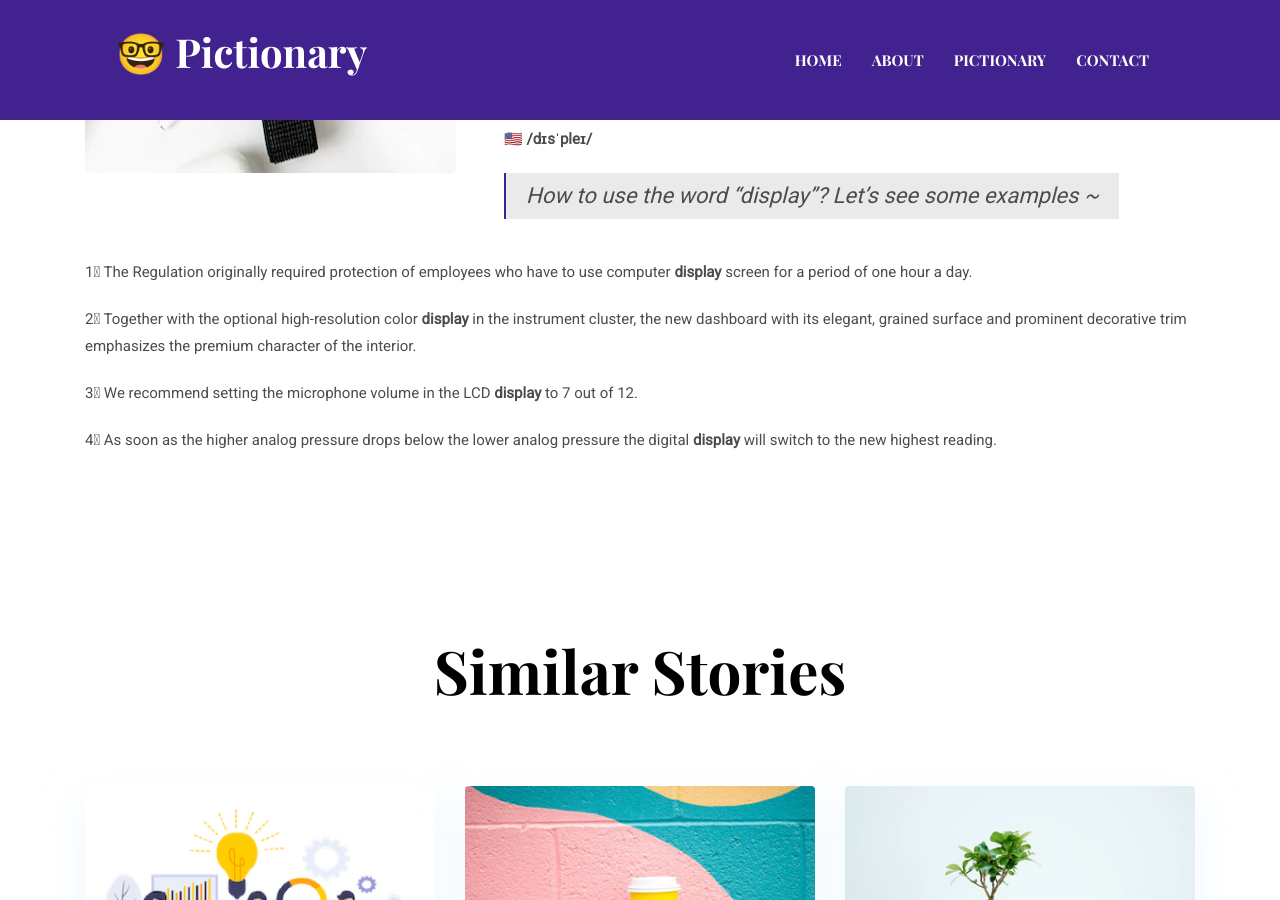
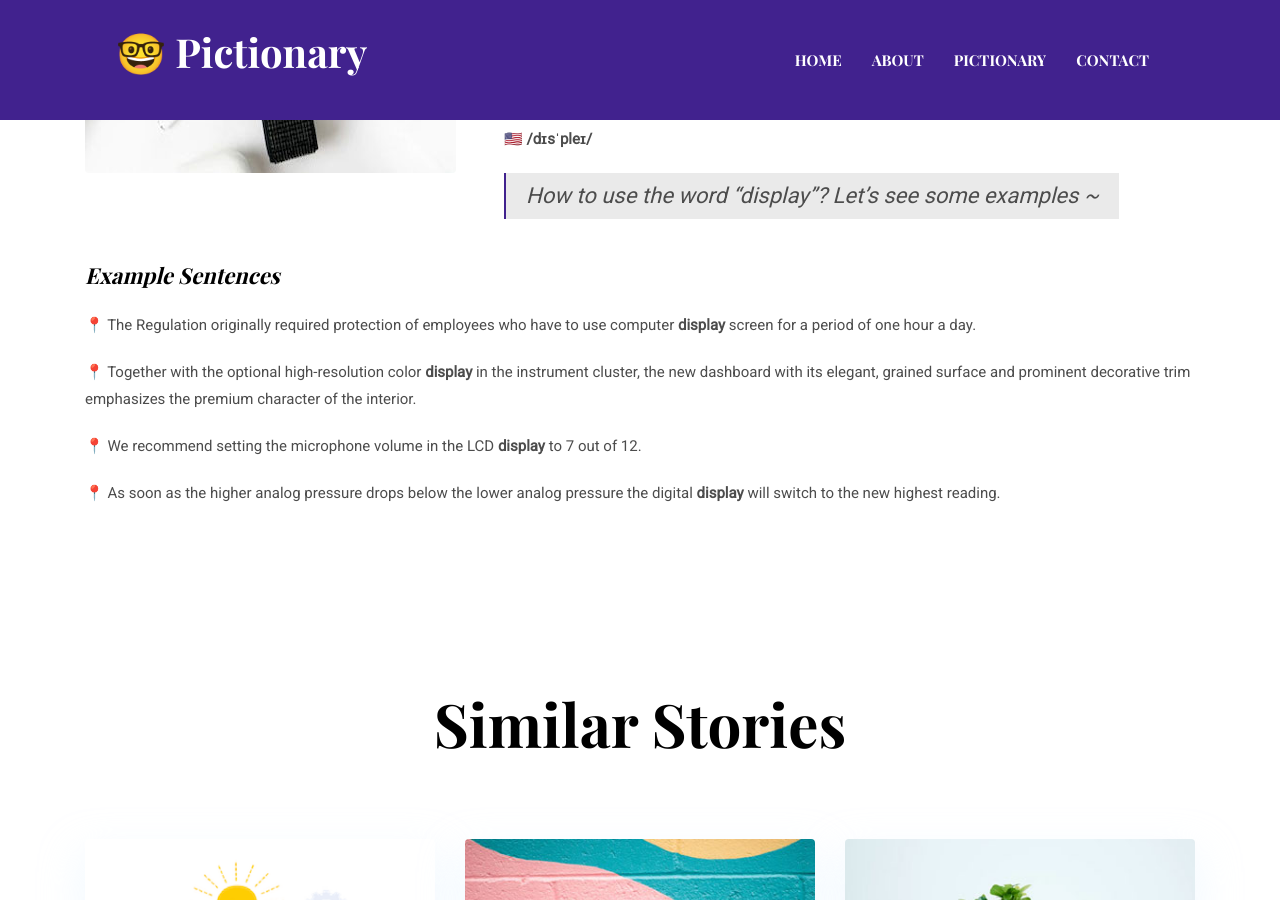
Before and after one commit to a1g5/a1g5.github.io, a Jekyll site: the page built from _posts/2023-02-20-display.markdown, in a window 1280 px wide and 900 px high, scrolled down 820 px. Built offline with Jekyll 4.4.1, drawn with Linux system fonts in a browser that asks for light colours.

Commit message:
Update 2023-02-20-display.markdown

```diff
--- a/_posts/2023-02-20-display.markdown
+++ b/_posts/2023-02-20-display.markdown
@@ -22,10 +22,14 @@ image:  /assets/images/blog/post-1.jpg
 
 > How to use the word "display"? Let's see some examples ~
 
-1⃣️ The Regulation originally required protection of employees who have to use computer <B>display</B> screen for a period of one hour a day. <br>
 
-2⃣️ Together with the optional high-resolution color <B>display</B> in the instrument cluster, the new dashboard with its elegant, grained surface and prominent decorative trim emphasizes the premium character of the interior. <br>
 
-3⃣️ We recommend setting the microphone volume in the LCD <B>display</B> to 7 out of 12.<br>
+**<i> <B> Example Sentences </B></i>**
 
-4⃣️ As soon as the higher analog pressure drops below the lower analog pressure the digital <B>display</B> will switch to the new highest reading. <br>
+📍 The Regulation originally required protection of employees who have to use computer <B>display</B> screen for a period of one hour a day. <br>
+
+📍 Together with the optional high-resolution color <B>display</B> in the instrument cluster, the new dashboard with its elegant, grained surface and prominent decorative trim emphasizes the premium character of the interior. <br>
+
+📍 We recommend setting the microphone volume in the LCD <B>display</B> to 7 out of 12.<br>
+
+📍 As soon as the higher analog pressure drops below the lower analog pressure the digital <B>display</B> will switch to the new highest reading. <br>
```
